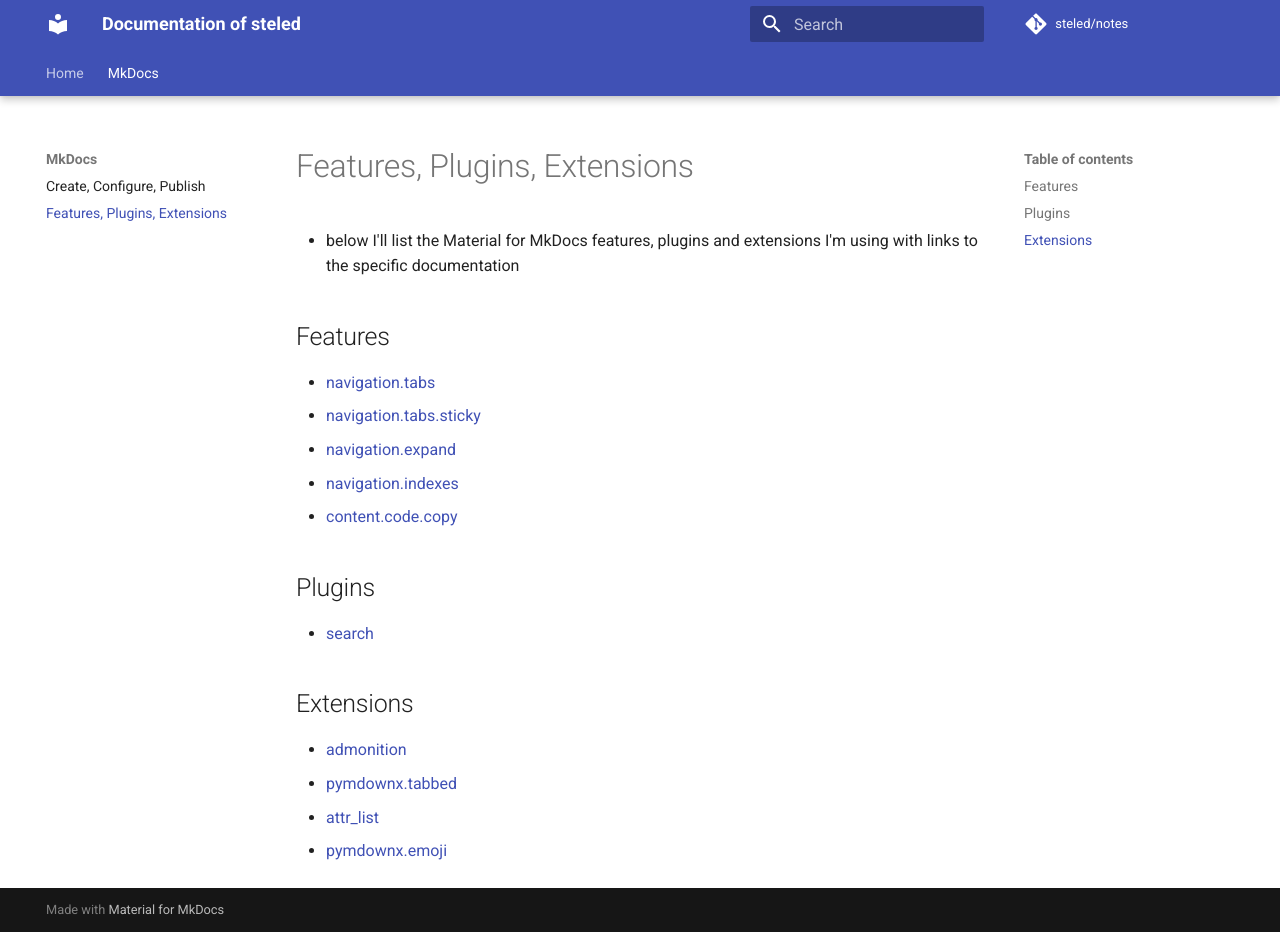
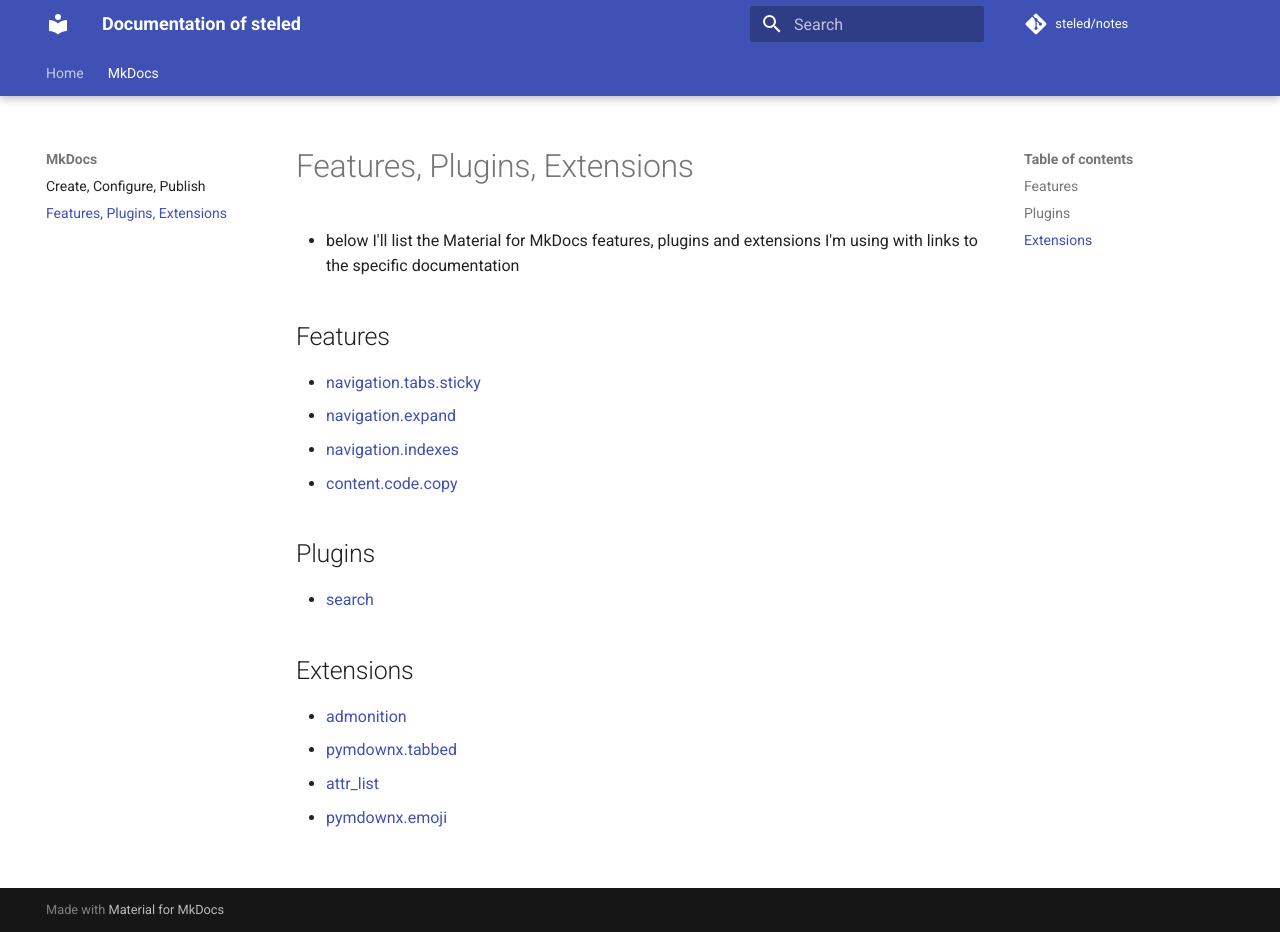
Before and after one commit to steled/documentation, an MkDocs documentation site: the page built from docs/mkdocs/features_plugins_extensions.md, in a window 1280 px wide and 932 px high. Built offline with MkDocs 1.6.1 and Material for MkDocs 9.7.7, drawn with Linux system fonts in a browser that asks for light colours; comment, search, counter and statistics services are not loaded.

Commit message:
Update features_plugins_extensions.md

```diff
--- a/docs/mkdocs/features_plugins_extensions.md
+++ b/docs/mkdocs/features_plugins_extensions.md
@@ -4,7 +4,6 @@
 
 ## Features
 
-- [navigation.tabs](https://squidfunk.github.io/mkdocs-material/setup/setting-up-navigation/?h=navigation+tabs#navigation-tabs)
 - [navigation.tabs.sticky](https://squidfunk.github.io/mkdocs-material/setup/setting-up-navigation/?h=navigation+tabs#sticky-navigation-tabs)
 - [navigation.expand](https://squidfunk.github.io/mkdocs-material/setup/setting-up-navigation/?h=navigation+tabs#navigation-expansion)
 - [navigation.indexes](https://squidfunk.github.io/mkdocs-material/setup/setting-up-navigation/?h=navigation+tabs#section-index-pages)
```
